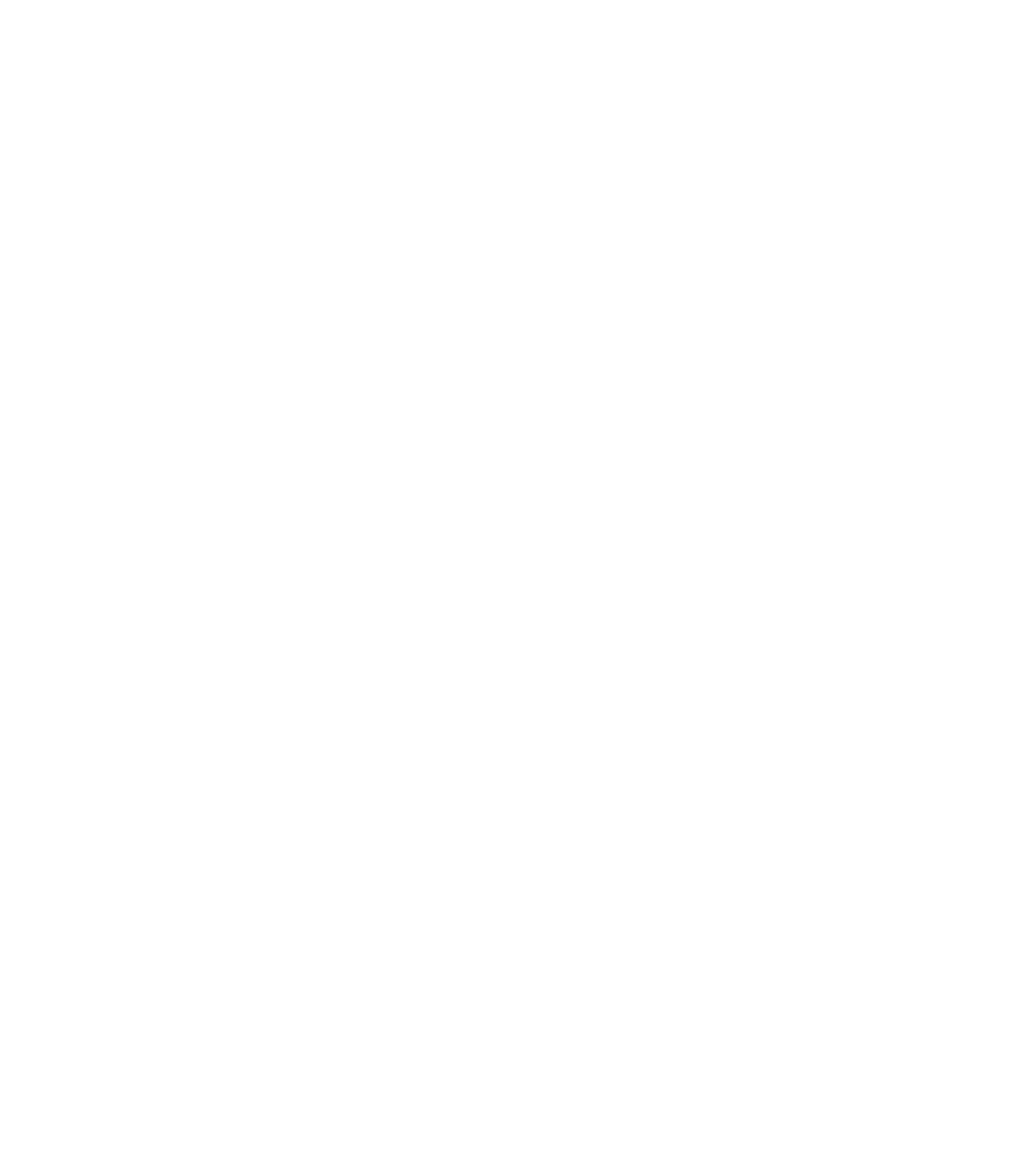
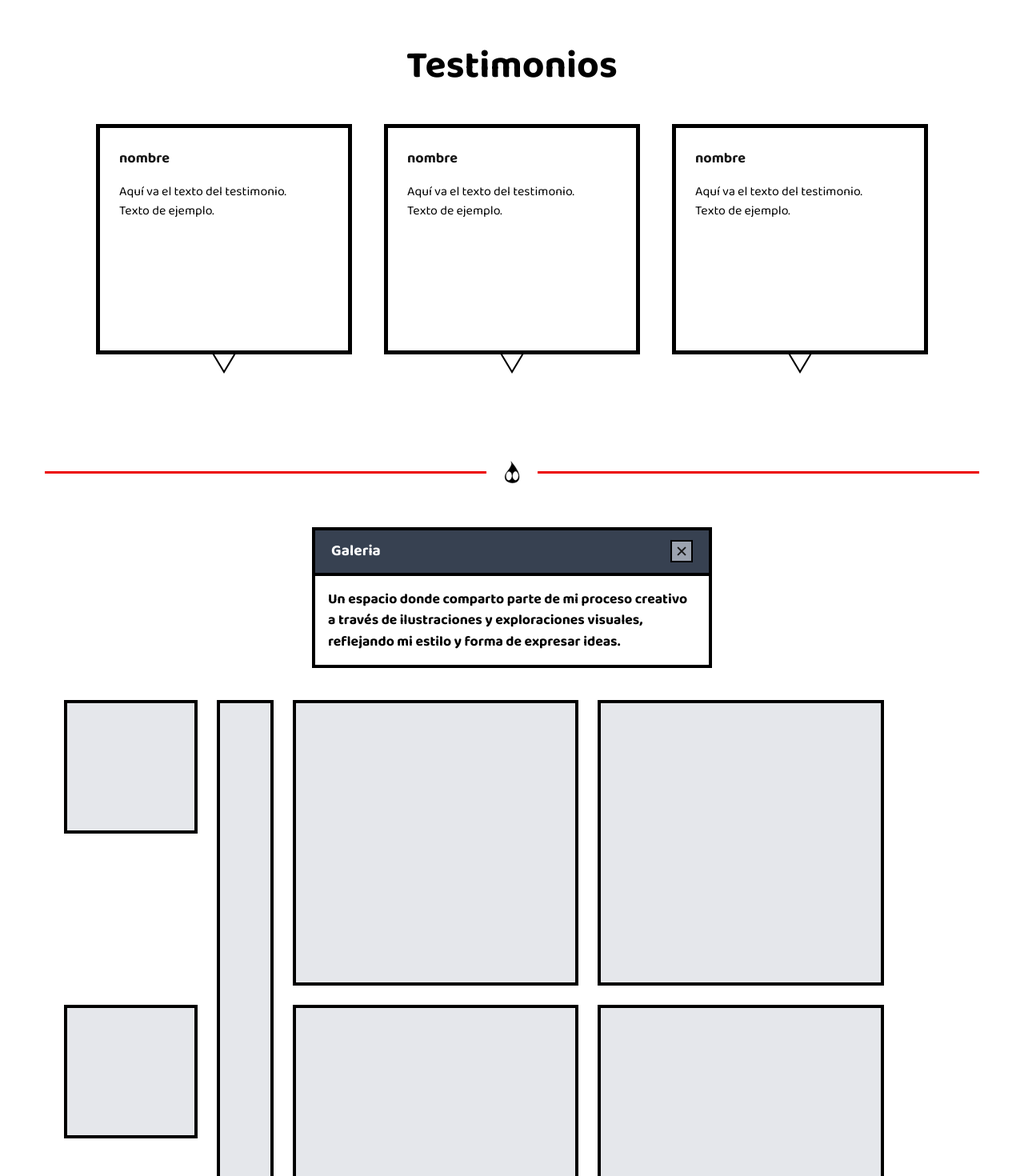
Before and after one commit to Luciana-Cuenca/miPortafolio, a Next.js app: page / in a window 1280 px wide. Shown: the part 3443-4913 px from the top of the page at 80% size. Before the commit the page ends 3406 px from the top, so only its background shows below. Built offline with nearby package versions, Linux system fonts and the light colour scheme.

Commit message:
cambios proyectos y css

```diff
--- a/app/globals.css
+++ b/app/globals.css
@@ -265,3 +265,98 @@ html {
 section {
   scroll-margin-top: 100px; /* ajusta según tu navbar */
 }
+
+
+
+/* ============================= */
+/* GALERIA */
+/* ============================= */
+
+.gallery-section {
+  width: 100%;
+  padding: 3rem 1.5rem;
+  background: white;
+}
+
+@media (min-width: 768px) {
+  .gallery-section {
+    padding: 3rem 5rem;
+  }
+}
+
+.gallery-wrapper {
+  display: flex;
+  flex-direction: column;
+  gap: 2.5rem;
+}
+
+/* 🔥 TEXTO CENTRADO */
+.gallery-text-card {
+  max-width: 500px;
+  width: 100%;
+  margin: 0 auto;
+}
+
+/* TEXTO */
+.gallery-text {
+  font-weight: bold;
+  font-size: 1.1rem;
+  color: black;
+  line-height: 1.5;
+}
+
+/* 🔥 GRID DESORDENADO */
+.gallery-grid {
+  display: grid;
+  grid-template-columns: repeat(6, 1fr);
+  gap: 1.5rem;
+}
+
+/* ITEM BASE */
+.gallery-item {
+  background: #e5e7eb;
+  border: 4px solid black;
+}
+
+/* 🔥 SOLO CUADRADOS Y VERTICALES */
+
+/* GRANDE */
+.gallery-item.big {
+  grid-column: span 2;
+  aspect-ratio: 1 / 1;
+}
+
+/* MEDIANO */
+.gallery-item.medium {
+  grid-column: span 1;
+  aspect-ratio: 1 / 1;
+}
+
+/* 🔥 VERTICAL */
+.gallery-item.tall {
+  grid-column: span 1;
+  grid-row: span 2;
+}
+
+/* 🔥 MOBILE */
+@media (max-width: 768px) {
+  .gallery-grid {
+    grid-template-columns: repeat(2, 1fr);
+  }
+
+  .gallery-item.big {
+    grid-column: span 2;
+  }
+
+  .gallery-item.tall {
+    grid-row: span 2;
+  }
+}
+
+/* LINEA */
+.gallery-line {
+  width: 100%;
+  height: 4px;
+  background: black;
+  margin-top: 3rem;
+}
--- a/app/page.tsx
+++ b/app/page.tsx
@@ -6,6 +6,7 @@ import SectionDivider from "../components/SectionDivider";
 import Skills from "@/components/Skills";
 import Proyects from "@/components/Proyects";
 import Experience from "@/components/Experience";
+import Gallery from "@/components/Gallery";
 
 export default function Home() {
   return (
@@ -31,6 +32,11 @@ export default function Home() {
 
       <Experience />
 
+      <SectionDivider />
+
+      <Gallery/>
+
+
     </main>
   );
 }
--- a/components/Experience.tsx
+++ b/components/Experience.tsx
@@ -1,20 +1,17 @@
 export default function Experience() {
   return (
     <section
-      id="experience"
+      id="experiencia"
       className="w-full bg-white px-6 md:px-16 xl:px-24 py-16"
     >
       <div className="flex flex-col lg:flex-row gap-10 lg:gap-16 items-start">
 
         {/* IZQUIERDA */}
         <div className="w-full lg:w-1/2 flex flex-col gap-6">
-
-          {/* TÍTULO */}
           <h2 className="text-3xl md:text-4xl xl:text-5xl font-bold text-black">
             Experiencia
           </h2>
 
-          {/* IMAGEN */}
           <div className="w-full h-56 sm:h-64 md:h-80 xl:h-[420px] bg-gray-200 flex items-center justify-center rounded-lg shadow-md">
             <span className="text-gray-500 font-semibold text-sm md:text-base">
               Espacio para imagen
@@ -23,7 +20,7 @@ export default function Experience() {
         </div>
 
         {/* DERECHA */}
-        <div className="w-full lg:w-1/2 flex flex-col gap-10 lg:pt-18">
+        <div className="w-full lg:w-1/2 flex flex-col gap-10 lg:pt-16">
 
           {/* ACADÉMICA */}
           <div className="flex flex-col gap-10">
@@ -33,10 +30,10 @@ export default function Experience() {
 
             <div className="flex flex-col gap-10 text-black">
               <div>
-                <p className="font-semibold text-sm gap-10 md:text-base">
+                <p className="font-semibold text-sm md:text-base">
                   Bachiller Académico - Colegio Bethlemitas Pasto
                 </p>
-                <p className="text-xs md:text-sm gap-10 text-gray-700">
+                <p className="text-xs md:text-sm text-gray-700">
                   Graduada el 24 de junio de 2023
                 </p>
               </div>
@@ -71,6 +68,44 @@ export default function Experience() {
 
         </div>
       </div>
+
+      {/*  TESTIMONIOS */}
+      <div className="mt-24 w-full bg-white py-16 px-4 md:px-10">
+
+        {/* TÍTULO */}
+        <h2 className="text-center text-3xl md:text-4xl xl:text-5xl font-bold text-black mb-12">
+          Testimonios
+        </h2>
+
+        {/* CARDS */}
+        <div className="flex flex-col md:flex-row justify-center items-center gap-10">
+
+          {[1, 2, 3].map((i) => (
+            <div key={i} className="relative">
+
+              {/* CUADRO */}
+              <div className="w-72 h-64 md:w-80 md:h-72 bg-white border-[5px] border-black p-6 flex flex-col justify-start">
+
+                <p className="font-bold text-lg mb-4">nombre</p>
+
+                <p className="text-base text-black">
+                  Aquí va el texto del testimonio.
+                  <br />
+                  Texto de ejemplo.
+                </p>
+              </div>
+
+              {/* PICO */}
+              <div className="absolute left-1/2 -translate-x-1/2 -bottom-6 w-0 h-0 border-l-[15px] border-l-transparent border-r-[15px] border-r-transparent border-t-[25px] border-t-black"></div>
+
+              <div className="absolute left-1/2 -translate-x-1/2 -bottom-[20px] w-0 h-0 border-l-[12px] border-l-transparent border-r-[12px] border-r-transparent border-t-[20px] border-white"></div>
+
+            </div>
+          ))}
+
+        </div>
+
+      </div>
     </section>
   );
 }
--- /dev/null
+++ b/components/Gallery.tsx
@@ -0,0 +1,44 @@
+'use client';
+
+export default function Gallery() {
+  return (
+    <section id="galeria" className="gallery-section">
+
+      <div className="gallery-wrapper">
+
+        {/* 🔥 TEXTO CENTRADO */}
+        <div className="skills-card gallery-text-card">
+          <div className="skills-card-header">
+            <span className="skills-card-title">Galeria</span>
+            <button className="skills-close-btn">✕</button>
+          </div>
+
+          <div className="skills-content">
+            <p className="gallery-text">
+              Un espacio donde comparto parte de mi proceso creativo a través de
+              ilustraciones y exploraciones visuales, reflejando mi estilo y forma de
+              expresar ideas.
+            </p>
+          </div>
+        </div>
+
+        {/* 🔥 GRID DESORDENADO */}
+        <div className="gallery-grid">
+
+          <div className="gallery-item big"></div>
+          <div className="gallery-item tall"></div>
+          <div className="gallery-item medium"></div>
+
+          <div className="gallery-item medium"></div>
+          <div className="gallery-item big"></div>
+
+          <div className="gallery-item tall"></div>
+          <div className="gallery-item medium"></div>
+
+        </div>
+
+      </div>
+
+    </section>
+  );
+}
--- a/components/Proyects.tsx
+++ b/components/Proyects.tsx
@@ -21,30 +21,30 @@ const proyectos: Proyecto[] = [
   {
     id: 2,
     titulo: 'Arritmo',
-    descripcion: 'Aquí va el texto, después lo ponemos',
+    descripcion: 'Proyecto en desarrollo en Unity que transforma patrones de arritmia en una experiencia interactiva, combinando ritmo, diseño y desarrollo.',
     tecnologias: 'Unity',
-    github: '#'
+    github: 'https://github.com/Luciana-Cuenca/Arritmo.git'
   },
   {
     id: 3,
     titulo: 'Full-House',
-    descripcion: 'Aquí va el texto, después lo ponemos',
+    descripcion: 'Proyecto ganador de hackatón, enfocado en la gestión de propiedades con inteligencia artificial.',
     tecnologias: 'React, TypeScript, Vite, Python y FastAPI',
-    github: '#'
+    github: 'https://github.com/sebastianTFRB/FrontendWeb_reto3.git'
   },
   {
     id: 4,
-    titulo: 'Proyecto 4',
+    titulo: 'Battery Life Estimator',
     descripcion: 'Aquí va el texto, después lo ponemos',
     tecnologias: 'Tecnologías a definir',
-    github: '#'
+    github: 'https://github.com/RexbilXD/BatteryLifeEstimator.git'
   },
   {
     id: 5,
-    titulo: 'Proyecto 5',
+    titulo: 'Integracion continua',
     descripcion: 'Aquí va el texto, después lo ponemos',
     tecnologias: 'Tecnologías a definir',
-    github: '#'
+    github: 'https://github.com/C-David-Burbano-C/integracion_continua.git'
   }
 ];
 
```
